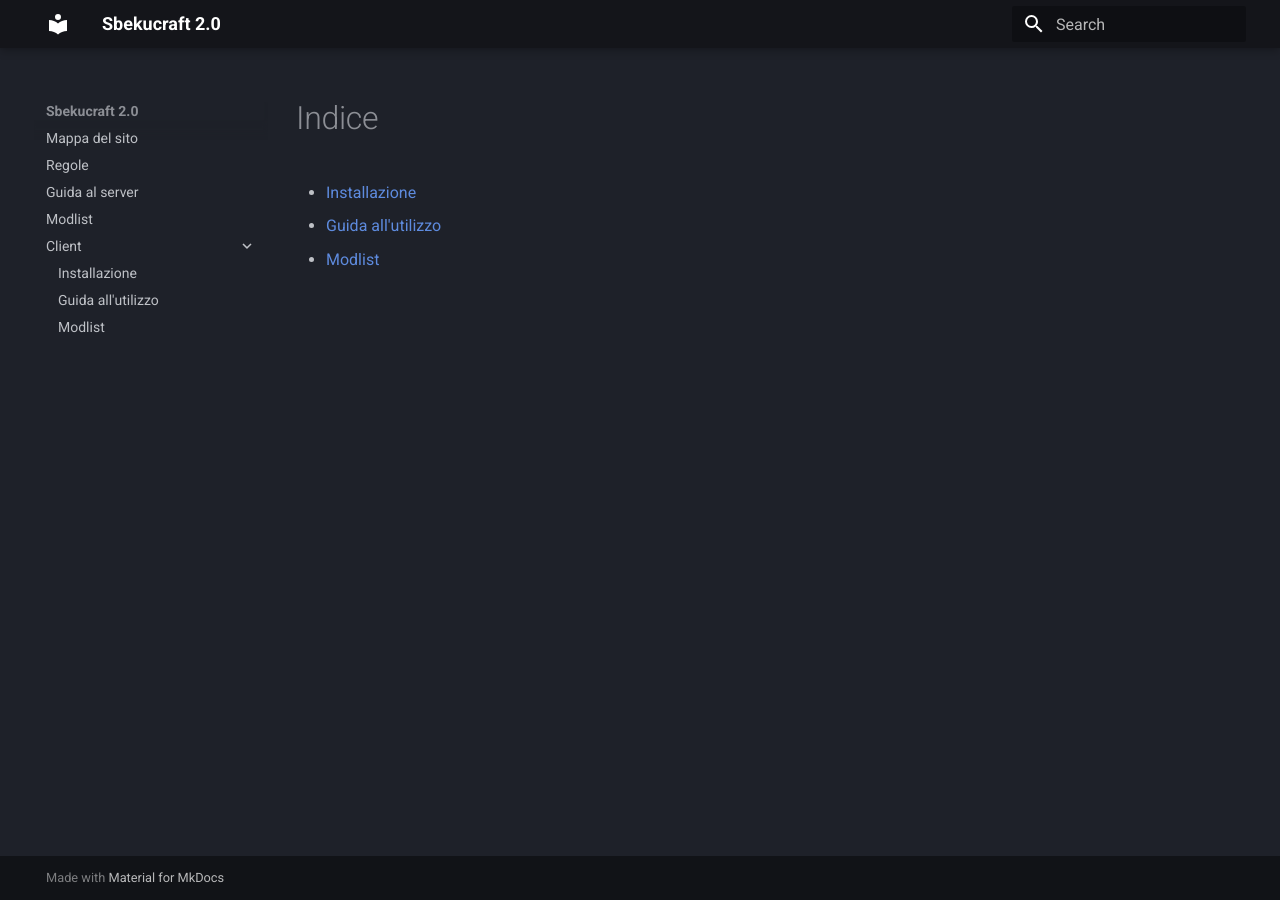
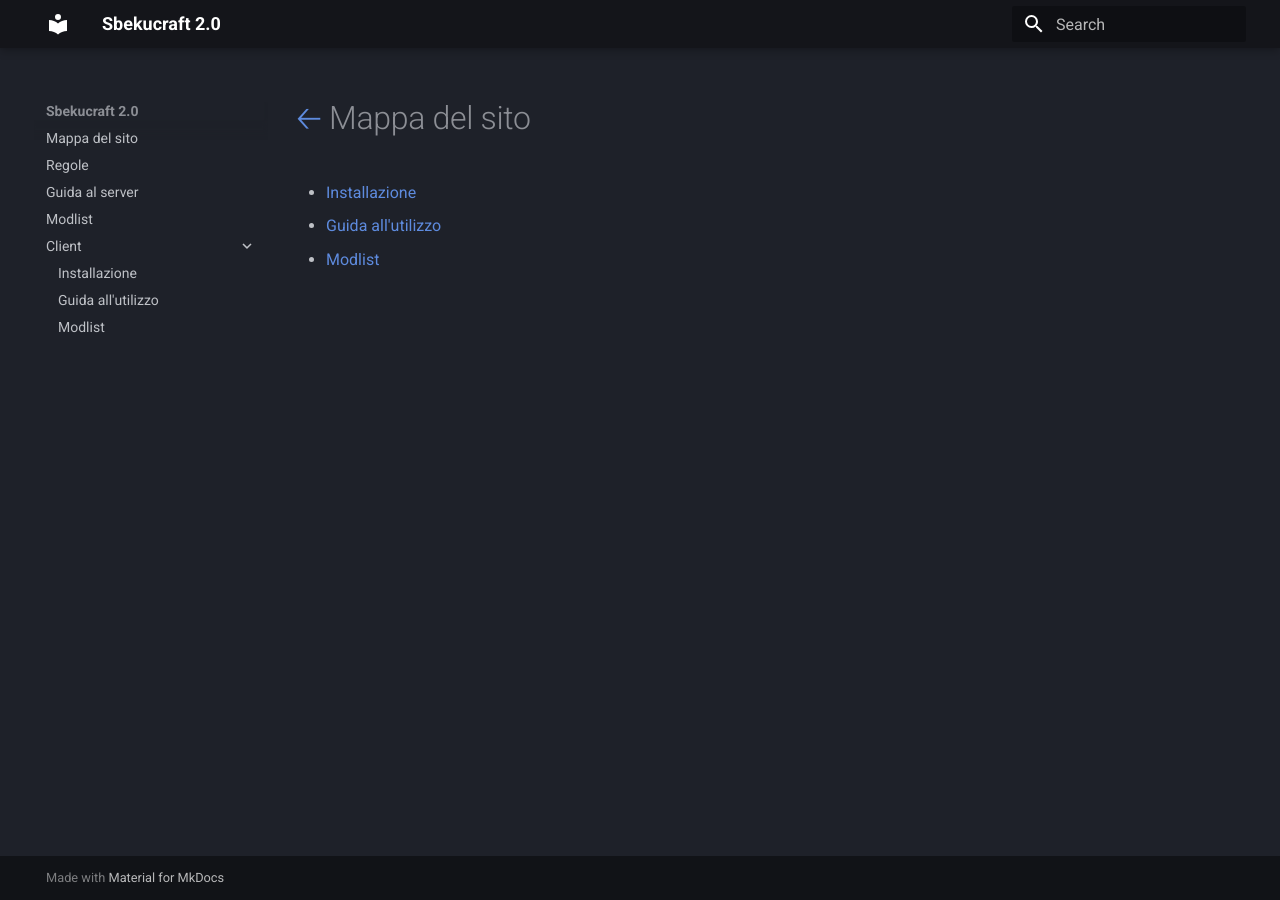
Before and after one commit to Sbekucraft/Sbekucraft-2.0-Wiki, an MkDocs documentation site: the page built from docs/client/index.md, in a window 1280 px wide. Built offline with MkDocs 1.6.1 and Material for MkDocs 9.7.7, drawn with Linux system fonts in a browser that asks for light colours.

Commit message:
Update index.md

```diff
--- a/docs/client/index.md
+++ b/docs/client/index.md
@@ -1,4 +1,4 @@
-# Indice
+# [🡠 ](../index.md) Mappa del sito
 
 - [Installazione](installazione.md)
 - [Guida all'utilizzo](guida.md)
```
